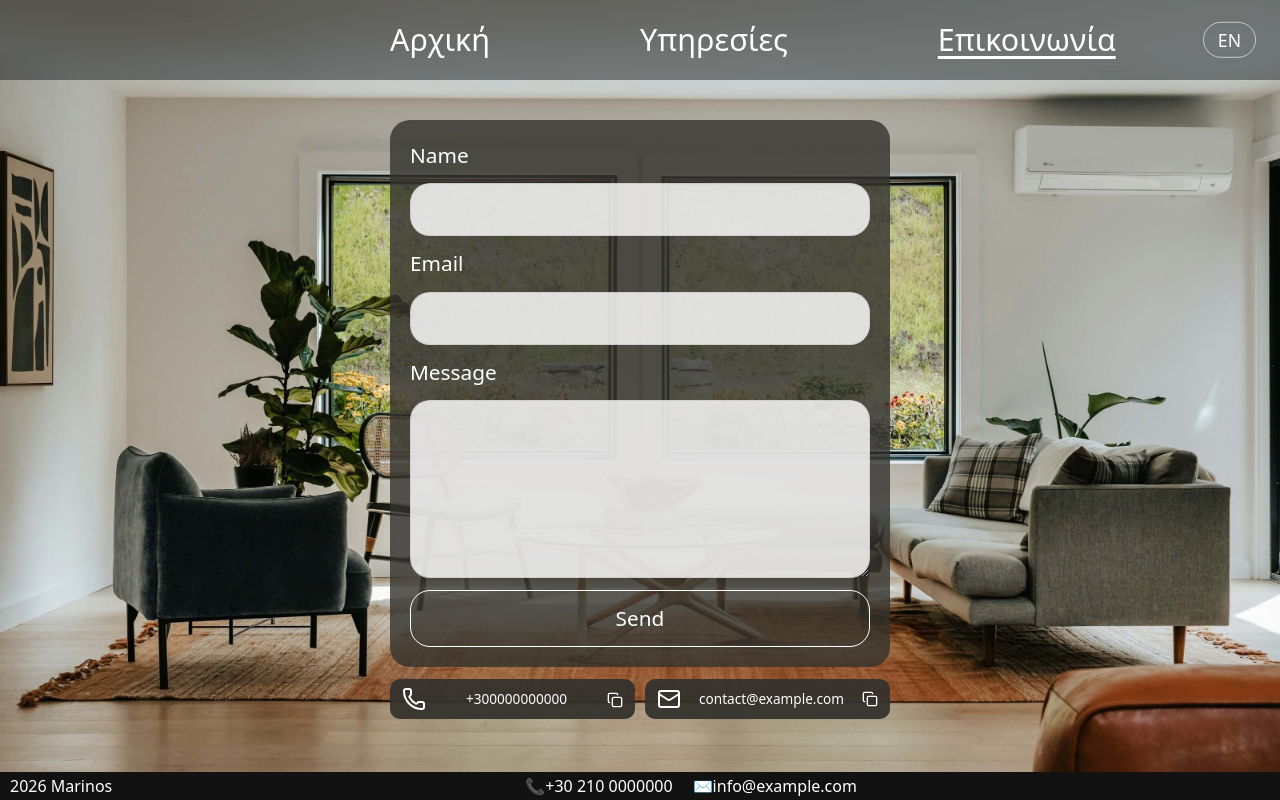
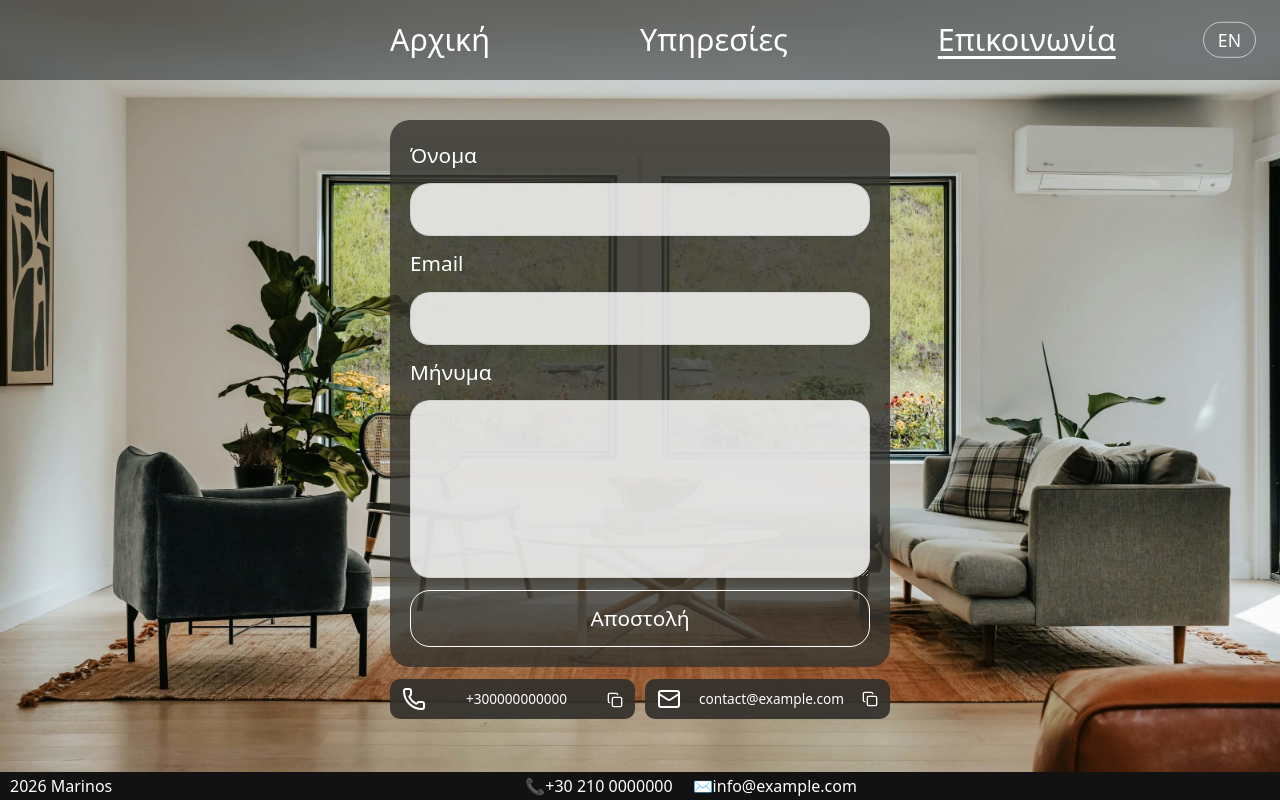
Before and after one commit to jojef97/marinos, a Next.js app: page /el/contact in a window 1280 px wide. Built offline with nearby package versions, Linux system fonts and the light colour scheme; no server answers.

Commit message:
Contact Translate

```diff
--- a/app/[lang]/contact/ContactForm.tsx
+++ b/app/[lang]/contact/ContactForm.tsx
@@ -4,43 +4,46 @@ import { useActionState } from "react";
 import { sendMessage, type FormState } from "./actions";
 import styles from "./contact.module.css";
 
+interface ContactFormProps {
+  labels: {
+    name: string;
+    email: string;
+    message: string;
+    send: string;
+    sending: string;
+  };
+}
+
 const initialState: FormState = { status: "idle", message: "" };
 
-export default function ContactForm() {
+export default function ContactForm({ labels }: ContactFormProps) {
   const [state, formAction, isPending] = useActionState(
     sendMessage,
     initialState
   );
 
-
-
   return (
     <form className={styles.form} action={formAction}>
-
-    {/* Honeypot */}
-    <div className={styles.hp} aria-hidden="true">
+      {/* Honeypot */}
+      <div className={styles.hp} aria-hidden="true">
         <label htmlFor="hp_field">Website</label>
         <input id="hp_field" name="hp_field" type="text" tabIndex={-1} autoComplete="off" />
-    </div>
+      </div>
 
-
-      <label htmlFor="name">Name</label>
+      <label htmlFor="name">{labels.name}</label>
       <input id="name" name="name" type="text" required defaultValue={state.fields?.name} />
 
-      <label htmlFor="email">Email</label>
-      <input id="email" name="email" type="email" required defaultValue={state.fields?.email}/>
+      <label htmlFor="email">{labels.email}</label>
+      <input id="email" name="email" type="email" required defaultValue={state.fields?.email} />
 
-      <label htmlFor="message">Message</label>
-      <textarea id="message" name="message" rows={5} required defaultValue={state.fields?.message}/>
+      <label htmlFor="message">{labels.message}</label>
+      <textarea id="message" name="message" rows={5} required defaultValue={state.fields?.message} />
 
       <button type="submit" disabled={isPending}>
-        {isPending ? "Sending..." : "Send"}
-
+        {isPending ? labels.sending : labels.send}
       </button>
 
       {state.status !== "idle" && <p role="status">{state.message}</p>}
-
-
     </form>
   );
 }
--- /dev/null
+++ b/app/[lang]/contact/ContactInfo.tsx
@@ -0,0 +1,54 @@
+"use client";
+
+import { useState } from "react";
+import { Phone, Mail, Copy, Check } from "lucide-react";
+import styles from "./contact.module.css";
+
+export default function ContactInfo() {
+  const [copied, setCopied] = useState<string | null>(null);
+
+  const phone = process.env.NEXT_PUBLIC_CONTACT_PHONE || "+300000000000";
+  const email = process.env.NEXT_PUBLIC_CONTACT_EMAIL || "contact@example.com";
+
+  const handleCopy = (text: string) => {
+    navigator.clipboard.writeText(text);
+    setCopied(text);
+    setTimeout(() => setCopied(null), 2000);
+  };
+
+  const handlePhoneClick = (number: string) => {
+    const isMobile = /iPhone|iPad|iPod|Android/i.test(navigator.userAgent);
+    if (isMobile) {
+      window.location.href = `tel:${number}`;
+    } else {
+      handleCopy(number);
+    }
+  };
+
+  return (
+    <div className={styles.contactIcons}>
+      <div className={styles.iconBox} onClick={() => handlePhoneClick(phone)}>
+        <Phone size={24} />
+        <span>{phone}</span>
+        {copied === phone ? (
+          <Check size={16} className={styles.copyIcon} />
+        ) : (
+          <span className={styles.copyIcon}>
+            <Copy size={16} className={styles.desktopOnly} />
+            <Phone size={16} className={styles.mobileOnly} />
+          </span>
+        )}
+      </div>
+
+      <div className={styles.iconBox} onClick={() => handleCopy(email)}>
+        <Mail size={24} />
+        <span>{email}</span>
+        {copied === email ? (
+          <Check size={16} className={styles.copyIcon} />
+        ) : (
+          <Copy size={16} className={styles.copyIcon} />
+        )}
+      </div>
+    </div>
+  );
+}
--- a/app/[lang]/contact/page.tsx
+++ b/app/[lang]/contact/page.tsx
@@ -1,66 +1,21 @@
-"use client";
-
-import { useState } from "react";
-import { Phone, Mail, Copy, Check } from "lucide-react";
+import { getDictionary, hasLocale } from "../dictionaries";
 import styles from "./contact.module.css";
 import ContactForm from "./ContactForm";
+import ContactInfo from "./ContactInfo";
 
-export default function ContactPage() {
-  const [copied, setCopied] = useState<string | null>(null);
+interface PageProps {
+  params: Promise<{ lang: string }>;
+}
 
-
-const phone = process.env.NEXT_PUBLIC_CONTACT_PHONE || "+300000000000";
-const email = process.env.NEXT_PUBLIC_CONTACT_EMAIL || "contact@example.com";
-
-
-  const handlePhoneClick = (phone: string) => {                                     //Mobile cAll
-  const isMobile = /iPhone|iPad|iPod|Android/i.test(navigator.userAgent);
-  if (isMobile) {
-    window.location.href = `tel:${phone}`;
-  } else {
-    handleCopy(phone);
-  }
-};
-
-  const handleCopy = (text: string) => {
-    navigator.clipboard.writeText(text);
-    setCopied(text);
-    setTimeout(() => setCopied(null), 2000); // Resets the icon back to Copy after 2 seconds
-  };
+export default async function ContactPage({ params }: PageProps) {
+  const { lang } = await params;
+  const locale = hasLocale(lang) ? lang : "en";
+  const dict = await getDictionary(locale);
 
   return (
     <main className={styles.page}>
-      <ContactForm />
-
-      <div className={styles.contactIcons}>
-        <div
-          className={styles.iconBox}
-          onClick={() => handlePhoneClick(phone)}        >
-          <Phone size={24} />
-          <span>{phone}</span>
-          {copied ===  phone ? (
-          <Check size={16} className={styles.copyIcon} />
-        ) : (
-          <span className={styles.copyIcon}>
-            <Copy size={16} className={styles.desktopOnly} />
-            <Phone size={16} className={styles.mobileOnly} />
-          </span>
-        )}
-        </div>
-
-        <div
-          className={styles.iconBox}
-          onClick={() => handleCopy(email)}
-        >
-          <Mail size={24} />
-          <span>{email}</span>
-          {copied ===  email ? (
-            <Check size={16} className={styles.copyIcon} />
-          ) : (
-            <Copy size={16} className={styles.copyIcon} />
-          )}
-        </div>
-      </div>
+      <ContactForm labels={dict.contact.form} />
+      <ContactInfo />
     </main>
   );
 }
```
